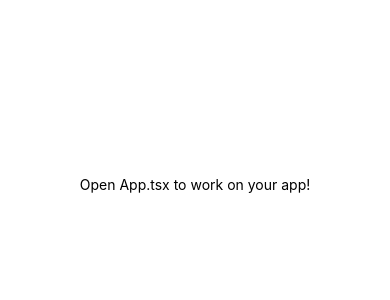
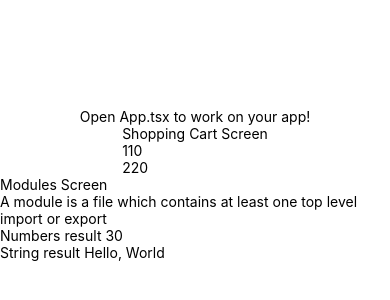
Before and after one commit to RedEarthBlueSky/ts-app-1, a React Native app: screen / in a window 390 px wide. Shown: the part 238-538 px from the top of the page. Built offline with nearby package versions, Linux system fonts and the light colour scheme.

Commit message:
TS Basics

```diff
--- a/App.tsx
+++ b/App.tsx
@@ -1,10 +1,13 @@
 import { StatusBar } from 'expo-status-bar';
 import { StyleSheet, Text, View } from 'react-native';
+import { ShoppingCartScreen, ModulesScreen } from './src/screens';
 
 export default function App() {
   return (
     <View style={styles.container}>
       <Text>Open App.tsx to work on your app!</Text>
+      <ShoppingCartScreen />
+      <ModulesScreen />
       <StatusBar style="auto" />
     </View>
   );
--- /dev/null
+++ b/src/screens/ModulesScreen.tsx
@@ -0,0 +1,30 @@
+import React, {useState, useEffect} from 'react'
+import { StyleSheet, Text, View } from 'react-native'
+// see file for default export and named export
+import multiply, { addStrings } from './helpers'
+
+
+const ModulesScreen = ():JSX.Element => {
+  const [result, setResult] = useState<number>(0)
+  const [stringResult, setStringResult] = useState<string>('')
+
+  useEffect(() => {
+    setResult(multiply(10,3))
+    setStringResult(addStrings('Hello, ', 'World'))
+  }, [])
+
+  return (
+    <View>
+      <Text>Modules Screen</Text>
+      <Text>A module is a file which contains at least one top level import or export</Text>
+      <Text>Numbers result {result}</Text>
+      <Text>String result {stringResult}</Text>
+    </View>
+  )
+}
+
+export { ModulesScreen }
+
+const styles = StyleSheet.create({
+
+})
--- /dev/null
+++ b/src/screens/ShoppingCartScreen.tsx
@@ -0,0 +1,31 @@
+import React, {useState, useEffect} from 'react'
+import { View, Text } from 'react-native'
+import {
+  ShoppingCart,
+  CalculateOrderAmount,
+  Order,
+} from "../utils"
+
+const ShoppingCartScreen = ():JSX.Element => {
+  const cart1 = new ShoppingCart()
+  const order1 = new Order()
+  const [order, setOrder] = useState<number>(0)
+  const [cart, setCart] = useState<number>(0)
+
+  useEffect(() => {
+    console.log(`The CART total is ${CalculateOrderAmount(cart1)}`)
+    console.log(`The ORDER total is ${CalculateOrderAmount(order1)}`)
+    setOrder(CalculateOrderAmount(cart1))
+    setCart(CalculateOrderAmount(order1))
+  }, [])
+
+  return (
+    <View>
+      <Text>Shopping Cart Screen</Text>
+      <Text>{order}</Text>
+      <Text>{cart}</Text>
+    </View>
+  )
+}
+
+export { ShoppingCartScreen }
--- /dev/null
+++ b/src/screens/helpers/index.ts
@@ -0,0 +1,6 @@
+//  Function takes two numbers and returns a number
+const multiply = (a: number, b: number): number => a * b
+//  Function takes two strings and returns a string
+export const addStrings = (a: string, b: string): string => a + b
+
+export default multiply
--- a/src/screens/index.ts
+++ b/src/screens/index.ts
@@ -1,10 +1,2 @@
-import React, {useState} from 'react'
-import { View, Text } from 'react-native'
-import { ShoppingCart } from "./ShoppingCart";
-import { CalculateOrderAmount } from "../utils/CalculateOrderAmount";
-import { Order } from "./Order";
-
-const cart = new ShoppingCart()
-console.log(`The CART total is ${CalculateOrderAmount(cart)}`)
-const order = new Order()
-console.log(`The ORDER total is ${CalculateOrderAmount(order)}`)
+export * from './ShoppingCartScreen'
+export * from './ModulesScreen'
--- a/src/utils/CalculateOrderAmount.ts
+++ b/src/utils/CalculateOrderAmount.ts
@@ -6,7 +6,7 @@ export interface OrderProps {
   calculateTotal(): number
 }
 
-const CalculateOrderAmount = (order: OrderProps) => {
+export const CalculateOrderAmount = (order: OrderProps) => {
   let total = order.calculateTotal()
   const DISCOUNT = total * .1
   const TAX = total * .2;
@@ -14,5 +14,3 @@ const CalculateOrderAmount = (order: OrderProps) => {
   total += TAX
   return total
 }
-
-export { CalculateOrderAmount }
--- a/src/screens/Order.ts
+++ b/src/utils/Order.ts
@@ -1,4 +1,4 @@
-import { OrderProps } from "../utils/CalculateOrderAmount";
+import { OrderProps } from "./CalculateOrderAmount";
 
 export class Order implements OrderProps {
   calculateTotal(): number {
--- a/src/screens/ShoppingCart.ts
+++ b/src/utils/ShoppingCart.ts
@@ -1,4 +1,4 @@
-import { OrderProps } from "../utils/CalculateOrderAmount"
+import { OrderProps } from "./CalculateOrderAmount"
 
 export class ShoppingCart implements OrderProps {
   calculateTotal() {
--- /dev/null
+++ b/src/utils/index.ts
@@ -0,0 +1,3 @@
+export * from './CalculateOrderAmount'
+export * from './Order'
+export * from './ShoppingCart'
```
Also changed, not shown: 1 other file (tests, documents, lock files or other folders).
